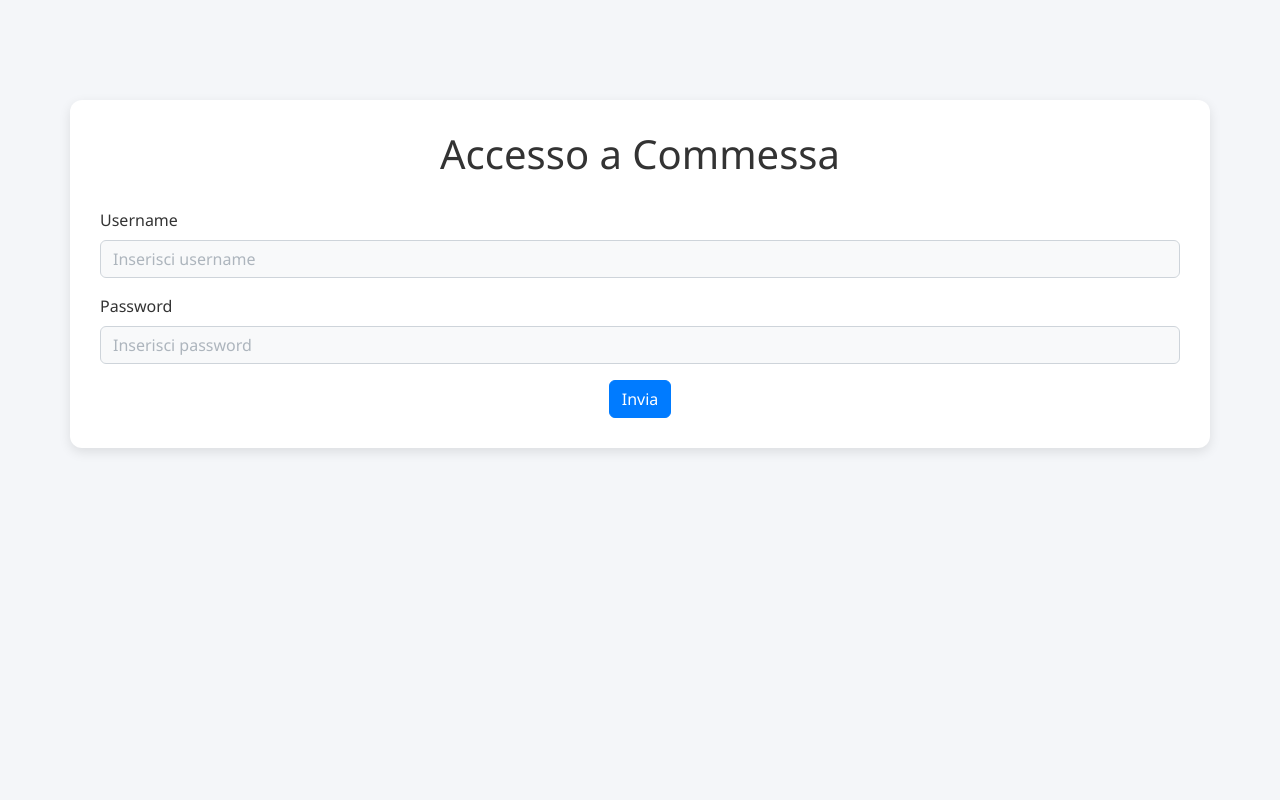
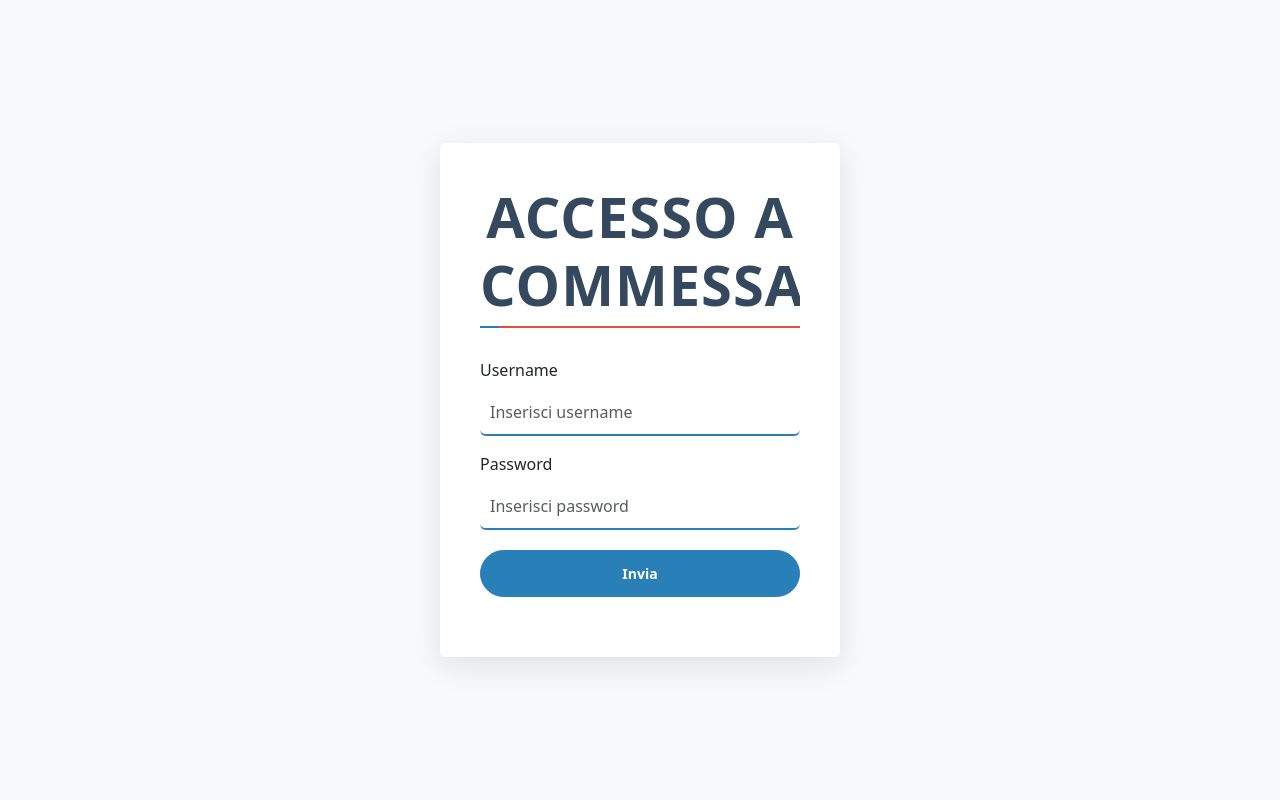
Before and after one commit to Volcommm/crud, a PHP site: page /login.php in a window 1280 px wide. Run offline with PHP 8.4, Linux system fonts and the light colour scheme; data that the repository does not hold is empty.

Commit message:
login update

```diff
--- a/php/login.php
+++ b/php/login.php
@@ -13,58 +13,139 @@ include("connection.php");
     <link href="https://cdn.jsdelivr.net/npm/bootstrap@5.3.0-alpha1/dist/css/bootstrap.min.css" rel="stylesheet">
     <style>
         body {
-            background-color: #f4f6f9; /* Sfondo chiaro coerente */
-            color: #333; /* Colore del testo */
-            font-family: 'Segoe UI', Tahoma, Geneva, Verdana, sans-serif;
+            background-color: #f8f9fa; /* Sfondo chiaro */
+            color: #212529; /* Testo scuro */
+            height: 100vh;
+            display: flex;
+            justify-content: center;
+            align-items: center;
+            margin: 0;
+            position: relative;
+            overflow: hidden;
         }
+
         .container {
-            margin-top: 100px;
-            padding: 30px;
             background-color: #ffffff;
-            border-radius: 12px;
-            box-shadow: 0 4px 12px rgba(0, 0, 0, 0.1);
+            border-radius: 6px;
+            box-shadow: 0 8px 32px rgba(0, 0, 0, 0.1);
+            padding: 40px;
+            max-width: 400px;
+            width: 100%;
+            animation: fadeIn 1.5s ease-in-out forwards;
+            opacity: 0;
         }
-        #header {
+
+        @keyframes fadeIn {
+            to {
+                opacity: 1;
+            }
+        }
+
+        /* Titolo con barre animate */
+        h1.text-center.display-4 {
+            position: relative;
+            font-weight: bold !important;
+            color: #34495e !important;
+            text-transform: uppercase !important;
+            letter-spacing: 1px !important;
+            margin-bottom: 30px !important;
+            padding-bottom: 10px !important;
+            background: none !important;
+            overflow: hidden;
             text-align: center;
-            margin-bottom: 30px;
         }
+
+        h1.text-center.display-4::before, h1.text-center.display-4::after {
+            content: '';
+            position: absolute;
+            height: 2px;
+            width: 0;
+            bottom: 0;
+            background-color: #2980b9;
+            z-index: 1;
+            animation: move-bar 2s ease infinite alternate;
+        }
+
+        h1.text-center.display-4::before {
+            left: 0;
+            background-color: #2980b9;
+        }
+
+        h1.text-center.display-4::after {
+            right: 0;
+            background-color: #e74c3c;
+        }
+
+        @keyframes move-bar {
+            0% {
+                width: 0;
+            }
+            100% {
+                width: 100%;
+            }
+        }
+
+        /* Animazione input */
+        .form-control {
+            background-color: #ffffff;
+            border: none;
+            border-bottom: 2px solid #2980b9;
+            color: #212529;
+            transition: all 0.4s ease;
+            padding: 10px;
+        }
+
+        .form-control:focus {
+            border-bottom-color: #e74c3c;
+            box-shadow: none;
+        }
+
+        /* Bottoni */
+        .btn-primary {
+            background-color: #2980b9;
+            border-color: #2980b9;
+            border-radius: 50px;
+            padding: 12px 20px;
+            font-size: 14px;
+            font-weight: bold;
+            transition: all 0.4s ease;
+            display: block;
+            width: 100%;
+            margin: 20px 0;
+        }
+
+        .btn-primary:hover {
+            background-color: #e74c3c;
+            border-color: #e74c3c;
+            transform: scale(1.05);
+        }
+
         .alert {
-            background-color: #f8d7da; /* Colore dello sfondo dell'alert per gli errori */
-            color: #721c24; /* Colore del testo dell'alert */
+            background-color: #e74c3c;
+            color: white;
+            margin-top: 20px;
+            padding: 15px;
+            border-radius: 5px;
+            text-align: center;
+            animation: slideDown 0.6s ease-in-out;
         }
-        .form-control {
-            background-color: #f8f9fa; /* Sfondo input chiaro */
-            color: #495057; /* Colore del testo input */
-            border: 1px solid #ced4da; /* Bordo dell'input */
-        }
-        .form-control::placeholder {
-            color: #adb5bd; /* Colore del placeholder */
-        }
-        .btn-primary {
-            background-color: #007bff; /* Colore del bottone primario */
-            border-color: #007bff; /* Colore del bordo del bottone primario */
-        }
-        .btn-primary:hover {
-            opacity: 0.9; /* Leggero effetto hover */
-        }
-        .btn-link {
-            font-size: 14px;
-            color: #007bff;
-        }
-        .btn-link:hover {
-            text-decoration: underline;
-        }
-        .text-center {
-            text-align: center;
+
+        @keyframes slideDown {
+            from {
+                opacity: 0;
+                transform: translateY(-20px);
+            }
+            to {
+                opacity: 1;
+                transform: translateY(0);
+            }
         }
     </style>
 </head>
 
 <body>
     <div class="container">
-        <div id="header">
-            <h1>Accesso a Commessa</h1>
-        </div>
+        <h1 class="text-center display-4">Accesso a Commessa</h1>
 
         <?php
         if (isset($_POST['submit'])) {
@@ -73,25 +154,20 @@ include("connection.php");
 
             if ($user == "" || $pass == "") {
                 echo "<div class='alert alert-danger' role='alert'>Il campo username o password è vuoto.</div>";
-                echo "<a href='login.php' class='btn btn-primary'>Torna indietro</a>";
             } else {
-                $result = mysqli_query($mysqli, "SELECT * FROM login WHERE username='$user' AND password=md5('$pass')")
-                            or die("Could not execute the select query.");
+                $result = mysqli_query($mysqli, "SELECT * FROM login WHERE username='$user' AND password=md5('$pass')") or die("Could not execute the select query.");
 
                 $row = mysqli_fetch_assoc($result);
 
                 if (is_array($row) && !empty($row)) {
-                    $validuser = $row['username'];
-                    $_SESSION['valid'] = $validuser;
+                    $_SESSION['valid'] = $row['username'];
                     $_SESSION['name'] = $row['name'];
                     $_SESSION['id'] = $row['id'];
 
-                    // Redirect to index.php if login is successful
                     header('Location: index.php');
-                    exit(); // Assicurati di terminare lo script dopo il redirect
+                    exit();
                 } else {
                     echo "<div class='alert alert-danger' role='alert'>Username o password non validi.</div>";
-                    echo "<a href='login.php' class='btn btn-primary'>Torna indietro</a>";
                 }
             }
         } else {
@@ -105,9 +181,7 @@ include("connection.php");
                     <label for="password" class="form-label">Password</label>
                     <input type="password" name="password" class="form-control" id="password" required placeholder="Inserisci password">
                 </div>
-                <div class="text-center">
-                    <button type="submit" name="submit" class="btn btn-primary">Invia</button>
-                </div>
+                <button type="submit" name="submit" class="btn btn-primary">Invia</button>
             </form>
         <?php
         }
@@ -119,5 +193,5 @@ include("connection.php");
 </html>
 
 <?php
-ob_end_flush(); // Invio dell'output finale
+ob_end_flush();
 ?>
```
